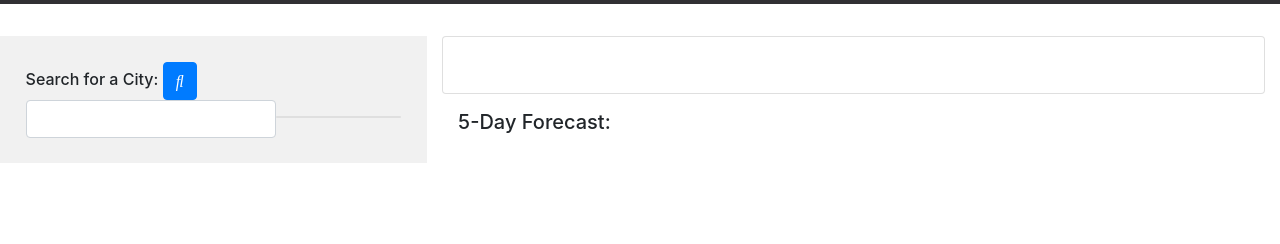
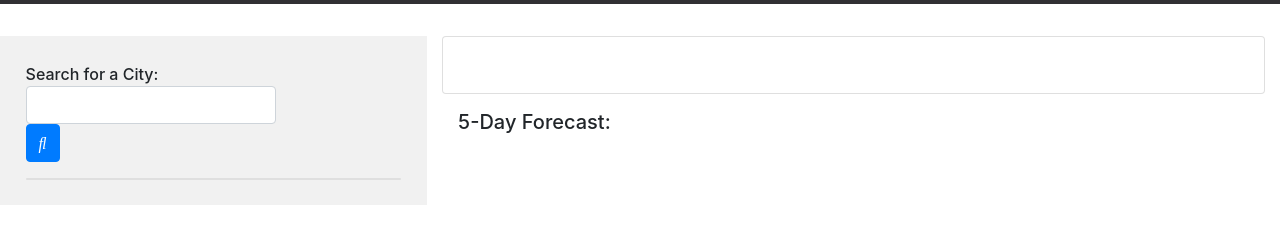
Before and after one commit to AminaTheUnicorn/Weather-Dashboard, a plain HTML site: page index.html in a window 1280 px wide. Shown: the part 124-368 px from the top of the page. Drawn offline with nearby package versions, Linux system fonts and the light colour scheme; no server answers.

Commit message:
merging repo

```diff
--- a/index.html
+++ b/index.html
@@ -26,7 +26,7 @@
             <div class="col-md-4" style="background-color: rgb(241, 241, 241); padding: 2%;">
                 <div class="form-group">
                     <span style="font-weight: 500; margin-bottom: 2%;">Search for a City:</span>
-                    <input class=" col-md-8 form-control" id="city-search" style="float:left;">
+                    <input class=" col-md-8 form-control" id="city-search">
                     <button type="button" id="searchBtn" class="btn btn-primary "><i class="fas fa-search"></i></button>
                 </div>
                 <div class="card">
```
